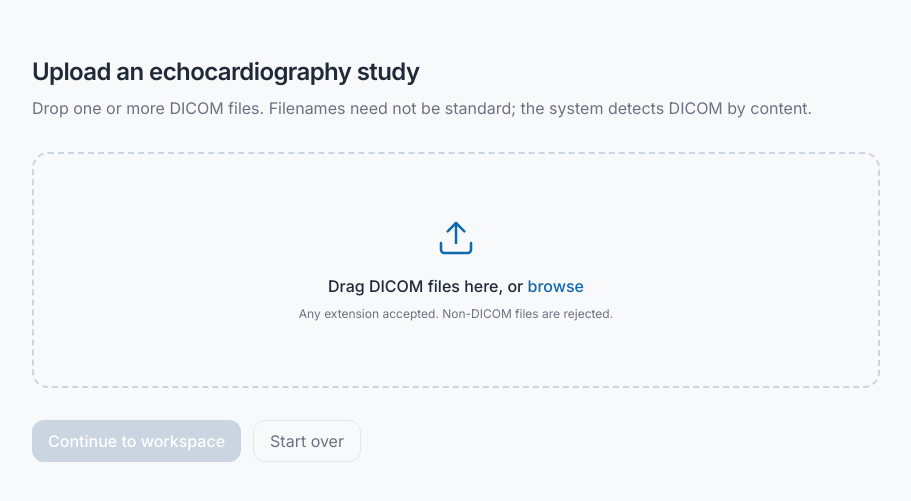
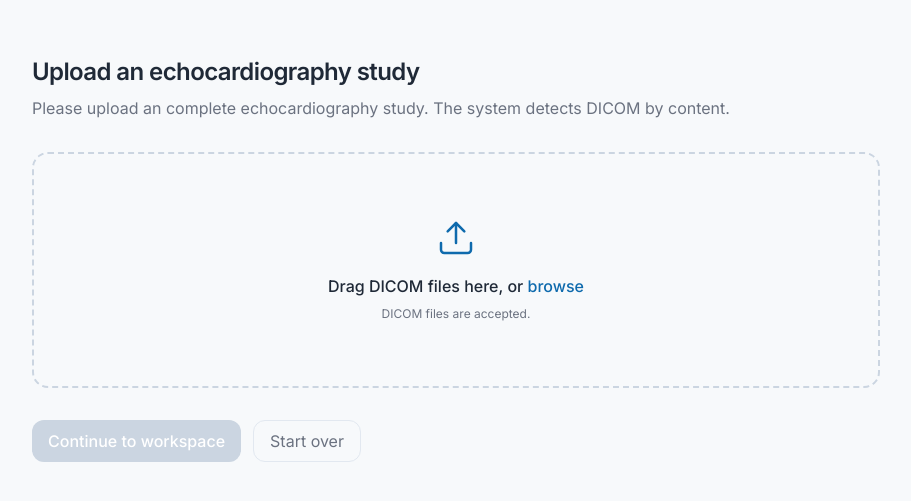
Before and after one commit to JR-Guo/EchoChatDemo, a Python web app: template templates/upload.html in a window 1280 px wide. Shown: the part 57-558 px from the top of the page, without its empty margins (184-1095 px from the left). Run offline with Jinja, Linux system fonts and the light colour scheme; the template is opened without the code that fills it, so the values that code supplies are empty; some libraries are stand-ins or nearby versions.

Commit message:
Phase 7: reject non-US DICOMs on upload; simplify landing copy

```diff
--- a/templates/home.html
+++ b/templates/home.html
@@ -13,11 +13,10 @@
 
 <main class="max-w-6xl mx-auto px-6 py-14">
   <section class="mb-14">
-    <h1 class="text-4xl font-semibold tracking-tight">Echocardiography AI, end to end.</h1>
+    <h1 class="text-4xl font-semibold tracking-tight">EchoChat Demo</h1>
     <p class="mt-3 text-muted max-w-2xl">
       Upload a complete echo study and review four AI-powered tasks: sectioned report generation,
       structured measurements, disease evaluation, and visual question answering.
-      All capabilities are bounded and traceable.
     </p>
     <a href="/upload" class="inline-flex items-center gap-2 mt-8 px-5 py-3 rounded-xl bg-primary text-white font-medium hover:bg-primary/90 transition">
       Start new study
--- a/templates/upload.html
+++ b/templates/upload.html
@@ -15,12 +15,12 @@
 
 <main class="max-w-4xl mx-auto px-6 py-14">
   <h1 class="text-2xl font-semibold tracking-tight">Upload an echocardiography study</h1>
-  <p class="mt-2 text-muted">Drop one or more DICOM files. Filenames need not be standard; the system detects DICOM by content.</p>
+  <p class="mt-2 text-muted">Please upload an complete echocardiography study. The system detects DICOM by content.</p>
 
   <section id="dropzone" class="dropzone mt-8 py-16 px-8 text-center">
     <svg class="mx-auto mb-4 text-primary" width="40" height="40" viewBox="0 0 24 24" fill="none" stroke="currentColor" stroke-width="1.5" stroke-linecap="round" stroke-linejoin="round"><path d="M21 15v4a2 2 0 0 1-2 2H5a2 2 0 0 1-2-2v-4"/><polyline points="17 8 12 3 7 8"/><line x1="12" y1="3" x2="12" y2="15"/></svg>
     <p class="font-medium">Drag DICOM files here, or <label class="text-primary cursor-pointer">browse<input id="file-input" type="file" multiple class="hidden"/></label></p>
-    <p class="text-xs text-muted mt-2">Any extension accepted. Non-DICOM files are rejected.</p>
+    <p class="text-xs text-muted mt-2">DICOM files are accepted.</p>
   </section>
 
   <section id="file-list" class="mt-8 space-y-2"></section>
```
Also changed, not shown: app/services/dicom_pipeline.py (+10 -1 lines), app/__init__.py (deleted), app/models/__init__.py (deleted), app/routers/__init__.py (deleted), app/services/__init__.py (deleted), app/services/tasks/__init__.py (deleted), constants/__init__.py (deleted), tests/__init__.py (deleted).
